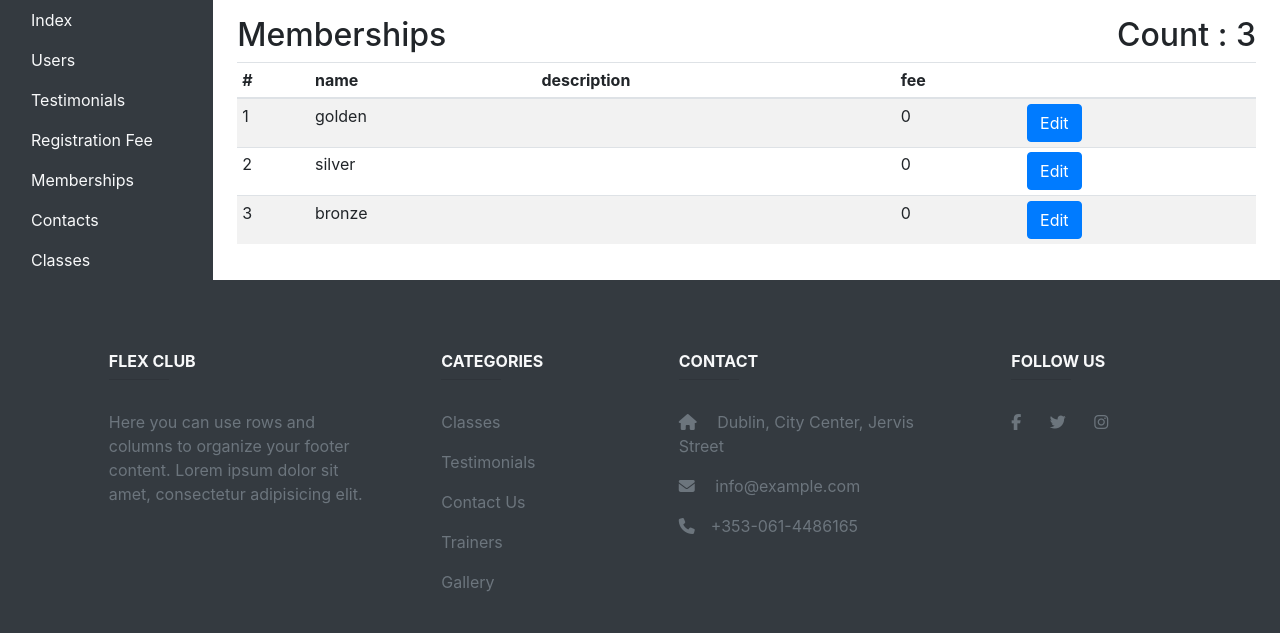
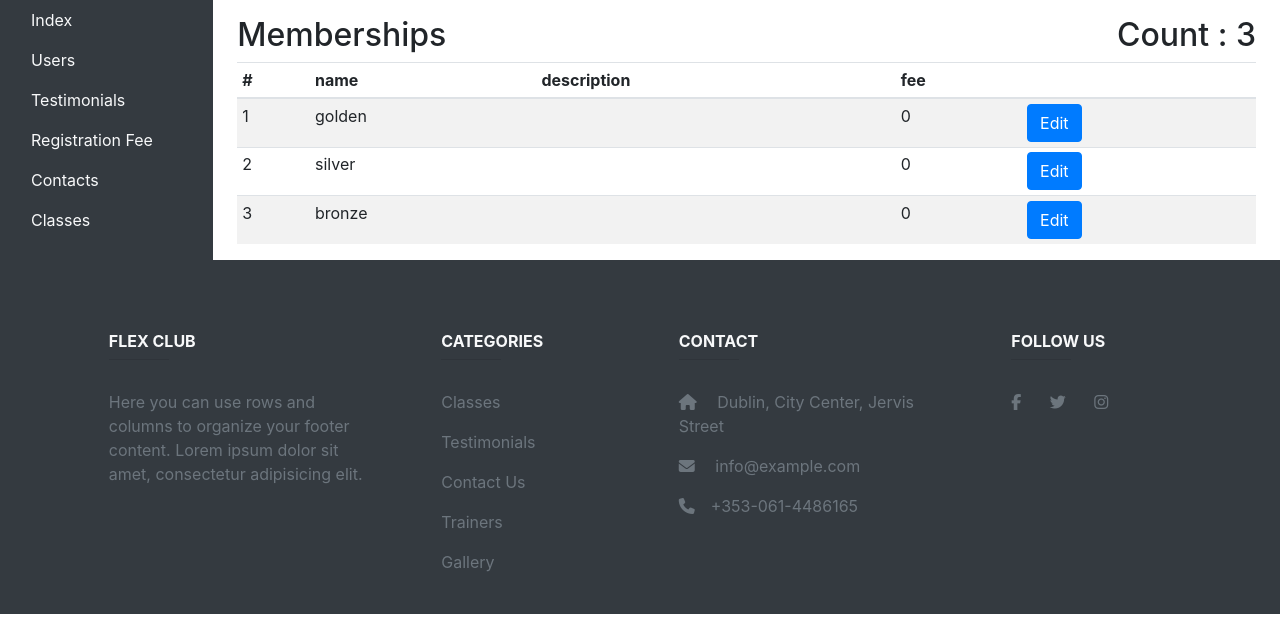
Before and after one commit to minajm/FlexClub, a PHP site: page /hassanProject/admin_edit_membership.php in a window 1280 px wide. Shown: the part 68-701 px from the top of the page. Run offline with PHP 8.4, Linux system fonts and the light colour scheme; the visitor is signed in with stand-in values (Sample User, id 1); data comes from the database, SQL or seed files in the repository; some libraries are stand-ins or nearby versions.

Commit message:
remove membership  from side bar

```diff
--- a/admin_dashboard_panel.php
+++ b/admin_dashboard_panel.php
@@ -22,11 +22,7 @@
                         Registration Fee
                     </a>
                 </li>
-                <li class="nav-item ">
-                    <a class="nav-link text-light " href="./admin_edit_membership.php">
-                        Memberships
-                    </a>
-                </li>
+
                 <li class="nav-item ">
                     <a class="nav-link text-light" href="./admin_edit_contact_us.php">
                         Contacts
```
